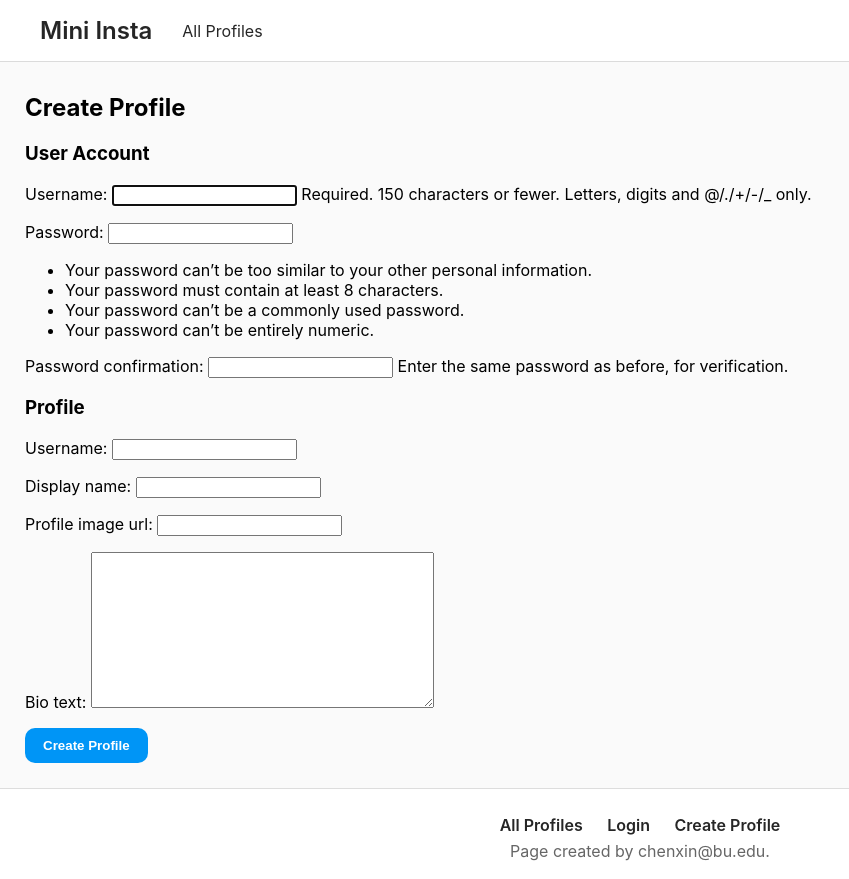
After one commit to Barrycxx/cs412, a Django app: page /mini_insta/create_profile in a window 1280 px wide. The commit adds this page. Shown: the whole page, without its empty margins (0-849 px from the left). Run offline with Django 5.2, Linux system fonts and the light colour scheme.

Commit message:
Complete mini_insta authentication assignment

```diff
--- a/mini_insta/admin.py
+++ b/mini_insta/admin.py
@@ -14,7 +14,7 @@ class ProfileAdmin(admin.ModelAdmin):
     """
     Admin configuration for Profile model.
     """
-    list_display = ("username", "display_name", "join_date")
+    list_display = ("username", "display_name", "user", "join_date")
 
 
 @admin.register(Post)
--- a/mini_insta/forms.py
+++ b/mini_insta/forms.py
@@ -25,3 +25,9 @@ class UpdateProfileForm(forms.ModelForm):
     class Meta:
         model = Profile
         fields = ["display_name", "profile_image_url", "bio_text"]
+
+
+class CreateProfileForm(forms.ModelForm):
+    class Meta:
+        model = Profile
+        fields = ["username", "display_name", "profile_image_url", "bio_text"]
--- a/mini_insta/urls.py
+++ b/mini_insta/urls.py
@@ -5,33 +5,46 @@ Xinxu Chen (chenxin@bu.edu)
 URL routes for the mini_insta app.
 """
 
-from django.urls import path
+from django.urls import path, reverse_lazy
+from django.contrib.auth import views as auth_views
 from . import views
 
 app_name = "mini_insta"
 
 urlpatterns = [
     path("", views.ProfileListView.as_view(), name="show_all_profiles"),
+
     path("profile/<int:pk>/", views.ProfileDetailView.as_view(), name="show_profile"),
+    path("post/<int:pk>/", views.PostDetailView.as_view(), name="show_post"),
+    path("profile/<int:pk>/followers", views.ShowFollowersDetailView.as_view(), name="show_followers"),
+    path("profile/<int:pk>/following", views.ShowFollowingDetailView.as_view(), name="show_following"),
 
-    # Task 2
-    path("profile/<int:pk>/update", views.UpdateProfileView.as_view(), name="update_profile"),
+    path(
+        "login/",
+        auth_views.LoginView.as_view(template_name="mini_insta/login.html"),
+        name="login"
+    ),
+    path(
+        "logout/",
+        auth_views.LogoutView.as_view(next_page=reverse_lazy("mini_insta:logout_confirmation")),
+        name="logout"
+    ),
+    path("logged_out/", views.LogoutConfirmationView.as_view(), name="logout_confirmation"),
 
-    # Posts
-    path("post/<int:pk>/", views.PostDetailView.as_view(), name="show_post"),
-    path("profile/<int:pk>/create_post/", views.CreatePostView.as_view(), name="create_post"),
+    path("create_profile", views.CreateProfileView.as_view(), name="create_profile"),
 
-    # Task 3
+    path("profile/", views.MyProfileDetailView.as_view(), name="profile"),
+    path("profile/update", views.UpdateProfileView.as_view(), name="update_profile"),
+    path("profile/create_post", views.CreatePostView.as_view(), name="create_post"),
+    path("profile/feed", views.PostFeedListView.as_view(), name="show_feed"),
+    path("profile/search", views.SearchView.as_view(), name="search"),
+
     path("post/<int:pk>/delete", views.DeletePostView.as_view(), name="delete_post"),
     path("post/<int:pk>/update", views.UpdatePostView.as_view(), name="update_post"),
 
-    # Task 4
-    path("profile/<int:pk>/followers", views.ShowFollowersDetailView.as_view(), name="show_followers"),
-    path("profile/<int:pk>/following", views.ShowFollowingDetailView.as_view(), name="show_following"),
+    path("profile/<int:pk>/follow", views.FollowProfileView.as_view(), name="follow_profile"),
+    path("profile/<int:pk>/delete_follow", views.DeleteFollowProfileView.as_view(), name="delete_follow"),
 
-    # Task 5
-    path("profile/<int:pk>/feed", views.PostFeedListView.as_view(), name="show_feed"),
-
-    # Task 6
-    path("profile/<int:pk>/search", views.SearchView.as_view(), name="search"),
+    path("post/<int:pk>/like", views.LikePostView.as_view(), name="like_post"),
+    path("post/<int:pk>/delete_like", views.DeleteLikePostView.as_view(), name="delete_like"),
 ]
--- a/mini_insta/views.py
+++ b/mini_insta/views.py
@@ -4,13 +4,33 @@ Xinxu Chen (chenxin@bu.edu)
 
 Views for mini_insta.
 """
+
 from django.db import models
-from django.urls import reverse
-from django.views.generic import ListView, DetailView, CreateView, DeleteView, UpdateView
-from django.shortcuts import render
+from django.urls import reverse, reverse_lazy
+from django.views import View
+from django.views.generic import ListView, DetailView, CreateView, DeleteView, UpdateView, TemplateView
+from django.shortcuts import render, redirect, get_object_or_404
+from django.http import Http404
+from django.utils import timezone
+from django.contrib.auth import login
+from django.contrib.auth.forms import UserCreationForm
+from django.contrib.auth.mixins import LoginRequiredMixin
 
-from .models import Profile, Post, Photo
-from .forms import CreatePostForm, UpdatePostForm, UpdateProfileForm
+from .models import Profile, Post, Photo, Follow, Like
+from .forms import CreatePostForm, UpdatePostForm, UpdateProfileForm, CreateProfileForm
+
+
+class MiniInstaLoginRequiredMixin(LoginRequiredMixin):
+    login_url = reverse_lazy("mini_insta:login")
+
+    def get_login_url(self):
+        return str(self.login_url)
+
+    def get_logged_in_profile(self):
+        profile = Profile.objects.filter(user=self.request.user).first()
+        if profile is None:
+            raise Http404("No profile found for this user.")
+        return profile
 
 
 class ProfileListView(ListView):
@@ -24,6 +44,40 @@ class ProfileDetailView(DetailView):
     template_name = "mini_insta/show_profile.html"
     context_object_name = "profile"
 
+    def get_context_data(self, **kwargs):
+        context = super().get_context_data(**kwargs)
+
+        if self.request.user.is_authenticated:
+            logged_in_profile = Profile.objects.filter(user=self.request.user).first()
+            context["logged_in_profile"] = logged_in_profile
+            context["is_own_profile"] = (logged_in_profile == self.object)
+            if logged_in_profile:
+                context["already_following"] = logged_in_profile.is_following(self.object)
+            else:
+                context["already_following"] = False
+        else:
+            context["logged_in_profile"] = None
+            context["is_own_profile"] = False
+            context["already_following"] = False
+
+        return context
+
+
+class MyProfileDetailView(MiniInstaLoginRequiredMixin, DetailView):
+    model = Profile
+    template_name = "mini_insta/show_profile.html"
+    context_object_name = "profile"
+
+    def get_object(self, queryset=None):
+        return self.get_logged_in_profile()
+
+    def get_context_data(self, **kwargs):
+        context = super().get_context_data(**kwargs)
+        context["logged_in_profile"] = self.object
+        context["is_own_profile"] = True
+        context["already_following"] = False
+        return context
+
 
 class PostDetailView(DetailView):
     model = Post
@@ -33,27 +87,41 @@ class PostDetailView(DetailView):
     def get_context_data(self, **kwargs):
         context = super().get_context_data(**kwargs)
         context["profile"] = self.object.profile
+
+        if self.request.user.is_authenticated:
+            logged_in_profile = Profile.objects.filter(user=self.request.user).first()
+            context["logged_in_profile"] = logged_in_profile
+            if logged_in_profile:
+                context["already_liked"] = self.object.is_liked_by(logged_in_profile)
+                context["is_own_post"] = (self.object.profile == logged_in_profile)
+            else:
+                context["already_liked"] = False
+                context["is_own_post"] = False
+        else:
+            context["logged_in_profile"] = None
+            context["already_liked"] = False
+            context["is_own_post"] = False
+
         return context
 
 
-class CreatePostView(CreateView):
+class CreatePostView(MiniInstaLoginRequiredMixin, CreateView):
     model = Post
     form_class = CreatePostForm
     template_name = "mini_insta/create_post_form.html"
 
     def get_context_data(self, **kwargs):
         context = super().get_context_data(**kwargs)
-        context["profile"] = Profile.objects.get(pk=self.kwargs["pk"])
+        context["profile"] = self.get_logged_in_profile()
         return context
 
     def form_valid(self, form):
-        profile = Profile.objects.get(pk=self.kwargs["pk"])
+        profile = self.get_logged_in_profile()
 
         post = form.save(commit=False)
         post.profile = profile
         post.save()
 
-        # Task 1: uploaded files (multiple)
         files = self.request.FILES.getlist("files")
         for f in files:
             Photo.objects.create(post=post, image_file=f)
@@ -65,12 +133,19 @@ class CreatePostView(CreateView):
         return reverse("mini_insta:show_post", kwargs={"pk": self.object.pk})
 
 
-# ---------------- Task 3: Delete / Update Post ----------------
-
-class DeletePostView(DeleteView):
+class DeletePostView(MiniInstaLoginRequiredMixin, DeleteView):
     model = Post
     template_name = "mini_insta/delete_post_form.html"
     context_object_name = "post"
+
+    def dispatch(self, request, *args, **kwargs):
+        self.object = self.get_object()
+        logged_in_profile = self.get_logged_in_profile()
+
+        if self.object.profile != logged_in_profile:
+            return redirect("mini_insta:show_post", pk=self.object.pk)
+
+        return super().dispatch(request, *args, **kwargs)
 
     def get_context_data(self, **kwargs):
         context = super().get_context_data(**kwargs)
@@ -81,11 +156,20 @@ class DeletePostView(DeleteView):
         return reverse("mini_insta:show_profile", kwargs={"pk": self.object.profile.pk})
 
 
-class UpdatePostView(UpdateView):
+class UpdatePostView(MiniInstaLoginRequiredMixin, UpdateView):
     model = Post
     form_class = UpdatePostForm
     template_name = "mini_insta/update_post_form.html"
     context_object_name = "post"
+
+    def dispatch(self, request, *args, **kwargs):
+        self.object = self.get_object()
+        logged_in_profile = self.get_logged_in_profile()
+
+        if self.object.profile != logged_in_profile:
+            return redirect("mini_insta:show_post", pk=self.object.pk)
+
+        return super().dispatch(request, *args, **kwargs)
 
     def get_context_data(self, **kwargs):
         context = super().get_context_data(**kwargs)
@@ -96,16 +180,15 @@ class UpdatePostView(UpdateView):
         return reverse("mini_insta:show_post", kwargs={"pk": self.object.pk})
 
 
-# ---------------- Task 2: Update Profile ----------------
-
-class UpdateProfileView(UpdateView):
+class UpdateProfileView(MiniInstaLoginRequiredMixin, UpdateView):
     model = Profile
     form_class = UpdateProfileForm
     template_name = "mini_insta/update_profile_form.html"
     context_object_name = "profile"
 
+    def get_object(self, queryset=None):
+        return self.get_logged_in_profile()
 
-# ---------------- Task 4: Show followers / following ----------------
 
 class ShowFollowersDetailView(DetailView):
     model = Profile
@@ -119,43 +202,49 @@ class ShowFollowingDetailView(DetailView):
     context_object_name = "profile"
 
 
-# ---------------- Task 5: Feed ----------------
-
-class PostFeedListView(ListView):
+class PostFeedListView(MiniInstaLoginRequiredMixin, ListView):
     template_name = "mini_insta/show_feed.html"
     context_object_name = "posts"
 
     def get_queryset(self):
-        profile = Profile.objects.get(pk=self.kwargs["pk"])
+        profile = self.get_logged_in_profile()
         return profile.get_post_feed()
 
     def get_context_data(self, **kwargs):
         context = super().get_context_data(**kwargs)
-        context["profile"] = Profile.objects.get(pk=self.kwargs["pk"])
+        profile = self.get_logged_in_profile()
+        context["profile"] = profile
+        context["logged_in_profile"] = profile
+
+        liked_posts = Like.objects.filter(profile=profile)
+        context["liked_post_ids"] = [like.post.pk for like in liked_posts]
+
         return context
 
 
-# ---------------- Task 6: Search ----------------
-
-class SearchView(ListView):
+class SearchView(MiniInstaLoginRequiredMixin, ListView):
     template_name = "mini_insta/search_results.html"
     context_object_name = "posts"
 
     def dispatch(self, request, *args, **kwargs):
+        profile = self.get_logged_in_profile()
+
         if "query" not in self.request.GET:
-            profile = Profile.objects.get(pk=self.kwargs["pk"])
             return render(request, "mini_insta/search.html", {"profile": profile})
+
         return super().dispatch(request, *args, **kwargs)
 
     def get_queryset(self):
         q = self.request.GET.get("query", "").strip()
+
         if q == "":
             return Post.objects.none()
+
         return Post.objects.filter(caption__icontains=q).order_by("-timestamp")
 
     def get_context_data(self, **kwargs):
         context = super().get_context_data(**kwargs)
-        profile = Profile.objects.get(pk=self.kwargs["pk"])
+        profile = self.get_logged_in_profile()
         q = self.request.GET.get("query", "").strip()
 
         context["profile"] = profile
@@ -172,3 +261,90 @@ class SearchView(ListView):
             ).order_by("username")
 
         return context
+
+
+class CreateProfileView(CreateView):
+    model = Profile
+    form_class = CreateProfileForm
+    template_name = "mini_insta/create_profile_form.html"
+
+    def get_context_data(self, **kwargs):
+        context = super().get_context_data(**kwargs)
+
+        if "user_form" not in context:
+            context["user_form"] = UserCreationForm()
+
+        return context
+
+    def form_valid(self, form):
+        user_form = UserCreationForm(self.request.POST)
+
+        if not user_form.is_valid():
+            return self.render_to_response(
+                self.get_context_data(form=form, user_form=user_form)
+            )
+
+        user = user_form.save()
+
+        login(self.request, user, backend="django.contrib.auth.backends.ModelBackend")
+
+        form.instance.user = user
+        form.instance.username = user.username
+        form.instance.join_date = timezone.now().date()
+
+        return super().form_valid(form)
+
+    def get_success_url(self):
+        return reverse("mini_insta:profile")
+
+
+class FollowProfileView(MiniInstaLoginRequiredMixin, View):
+    def get(self, request, *args, **kwargs):
+        logged_in_profile = self.get_logged_in_profile()
+        other_profile = get_object_or_404(Profile, pk=self.kwargs["pk"])
+
+        if logged_in_profile != other_profile:
+            Follow.objects.get_or_create(
+                profile=other_profile,
+                follower_profile=logged_in_profile
+            )
+
+        return redirect("mini_insta:show_profile", pk=other_profile.pk)
+
+
+class DeleteFollowProfileView(MiniInstaLoginRequiredMixin, View):
+    def get(self, request, *args, **kwargs):
+        logged_in_profile = self.get_logged_in_profile()
+        other_profile = get_object_or_404(Profile, pk=self.kwargs["pk"])
+
+        Follow.objects.filter(
+            profile=other_profile,
+            follower_profile=logged_in_profile
+        ).delete()
+
+        return redirect("mini_insta:show_profile", pk=other_profile.pk)
+
+
+class LikePostView(MiniInstaLoginRequiredMixin, View):
+    def get(self, request, *args, **kwargs):
+        logged_in_profile = self.get_logged_in_profile()
+        post = get_object_or_404(Post, pk=self.kwargs["pk"])
+
+        if post.profile != logged_in_profile:
+            Like.objects.get_or_create(post=post, profile=logged_in_profile)
+
+        return redirect("mini_insta:show_post", pk=post.pk)
+
+
+class DeleteLikePostView(MiniInstaLoginRequiredMixin, View):
+    def get(self, request, *args, **kwargs):
+        logged_in_profile = self.get_logged_in_profile()
+        post = get_object_or_404(Post, pk=self.kwargs["pk"])
+
+        Like.objects.filter(post=post, profile=logged_in_profile).delete()
+
+        return redirect("mini_insta:show_post", pk=post.pk)
+
+
+class LogoutConfirmationView(TemplateView):
+    template_name = "mini_insta/logged_out.html"
--- a/templates/mini_insta/base.html
+++ b/templates/mini_insta/base.html
@@ -18,7 +18,6 @@ Base template for mini_insta pages.
             background-color: #fafafa;
         }
 
-        /* top navigation bar */
         .navbar {
             background-color: white;
             border-bottom: 1px solid #dbdbdb;
@@ -44,7 +43,6 @@ Base template for mini_insta pages.
             min-height: 80vh;
         }
 
-        /* footer */
         .footer {
             text-align: center;
             padding: 18px;
@@ -64,6 +62,20 @@ Base template for mini_insta pages.
             color: #262626;
             font-weight: 600;
         }
+
+        .logout-form {
+            display: inline-block;
+            margin-left: 10px;
+        }
+
+        .logout-form button {
+            border: none;
+            background: none;
+            color: #262626;
+            font-weight: 600;
+            cursor: pointer;
+            font-size: 16px;
+        }
     </style>
 </head>
 
@@ -72,6 +84,10 @@ Base template for mini_insta pages.
     <div class="navbar">
         <a href="{% url 'mini_insta:show_all_profiles' %}">Mini Insta</a>
         <a href="{% url 'mini_insta:show_all_profiles' %}">All Profiles</a>
+
+        {% if user.is_authenticated %}
+            <span>Logged in as {{ user.username }}</span>
+        {% endif %}
     </div>
 
     <div class="container">
@@ -81,14 +97,20 @@ Base template for mini_insta pages.
 
     <div class="footer">
         <div class="bottom-nav">
+            {% if user.is_authenticated %}
+                <a href="{% url 'mini_insta:profile' %}">My Profile</a>
+                <a href="{% url 'mini_insta:show_feed' %}">Feed</a>
+                <a href="{% url 'mini_insta:search' %}">Search</a>
+                <a href="{% url 'mini_insta:create_post' %}">+ Create Post</a>
 
-            {% if profile %}
-                <a href="{% url 'mini_insta:show_feed' profile.pk %}">Home</a>
-                <a href="{% url 'mini_insta:show_profile' profile.pk %}">Profile</a>
-                <a href="{% url 'mini_insta:search' profile.pk %}">Search</a>
-                <a href="{% url 'mini_insta:create_post' profile.pk %}">+ Create Post</a>
+                <form method="POST" action="{% url 'mini_insta:logout' %}" class="logout-form">
+                    {% csrf_token %}
+                    <button type="submit">Logout</button>
+                </form>
             {% else %}
                 <a href="{% url 'mini_insta:show_all_profiles' %}">All Profiles</a>
+                <a href="{% url 'mini_insta:login' %}">Login</a>
+                <a href="{% url 'mini_insta:create_profile' %}">Create Profile</a>
             {% endif %}
         </div>
 
--- a/templates/mini_insta/create_post_form.html
+++ b/templates/mini_insta/create_post_form.html
@@ -12,7 +12,7 @@ Form page to create a Post for one Profile.
 <h2 style="margin-top: 6px;">@{{ profile.username }}: Create a Post</h2>
 
 <form method="POST"
-      action="{% url 'mini_insta:create_post' profile.pk %}"
+      action="{% url 'mini_insta:create_post' %}"
       enctype="multipart/form-data"
       style="margin-top: 18px;">
   {% csrf_token %}
@@ -40,7 +40,7 @@ Form page to create a Post for one Profile.
     Post
   </button>
 
-  <a href="{% url 'mini_insta:show_profile' profile.pk %}"
+  <a href="{% url 'mini_insta:profile' %}"
      style="margin-left: 12px; text-decoration: none; color: #0095f6; font-weight: 600;">
     Cancel
   </a>
--- /dev/null
+++ b/templates/mini_insta/create_profile_form.html
@@ -0,0 +1,29 @@
+<!--
+mini_insta/templates/mini_insta/create_profile_form.html
+Xinxu Chen (chenxin@bu.edu)
+
+Create profile page with user registration form.
+-->
+
+{% extends "mini_insta/base.html" %}
+
+{% block content %}
+
+<h2 style="margin-top: 6px;">Create Profile</h2>
+
+<form method="POST" style="margin-top: 18px;">
+  {% csrf_token %}
+
+  <h3>User Account</h3>
+  {{ user_form.as_p }}
+
+  <h3>Profile</h3>
+  {{ form.as_p }}
+
+  <button type="submit"
+          style="padding: 10px 18px; border: 0; border-radius: 10px; background: #0095f6; color: white; font-weight: 600;">
+    Create Profile
+  </button>
+</form>
+
+{% endblock %}
--- a/templates/mini_insta/search.html
+++ b/templates/mini_insta/search.html
@@ -11,8 +11,7 @@ Search form page.
 
 <h2 style="margin-top: 6px;">Search</h2>
 
-<form method="GET" action="{% url 'mini_insta:search' profile.pk %}" style="margin-top: 18px;">
-  <div style="margin-bottom: 14px;">
+<form method="GET" action="{% url 'mini_insta:search' %}" style="margin-top: 18px;">
     <label for="id_query"><strong>Query:</strong></label><br>
     <input type="text" name="query" id="id_query"
            style="width: 90%; padding: 10px; border: 1px solid #ddd; border-radius: 10px;">
--- a/templates/mini_insta/update_profile_form.html
+++ b/templates/mini_insta/update_profile_form.html
@@ -34,7 +34,7 @@ Update profile page.
     Update
   </button>
 
-  <a href="{% url 'mini_insta:show_profile' profile.pk %}"
+  <a href="{% url 'mini_insta:profile' %}"
      style="margin-left: 12px; text-decoration: none; color: #0095f6; font-weight: 600;">
     Cancel
   </a>
```
Also changed, not shown: mini_insta/models.py (+19 -27 lines), templates/mini_insta/logged_out.html (added, +21 -0 lines), templates/mini_insta/login.html (added, +28 -0 lines), templates/mini_insta/search_results.html (+2 -6 lines), templates/mini_insta/show_feed.html (+18 -2 lines), templates/mini_insta/show_post.html (+18 -0 lines), templates/mini_insta/show_profile.html (+31 -6 lines), db.sqlite3, mini_insta/migrations/0006_profile_user.py (added).
